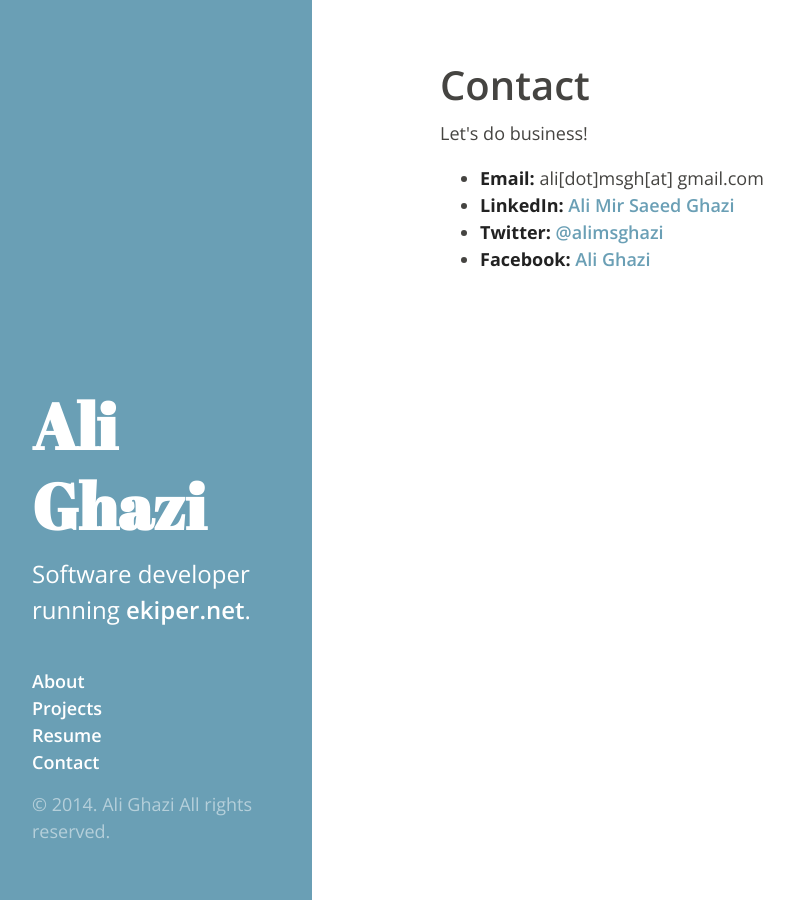
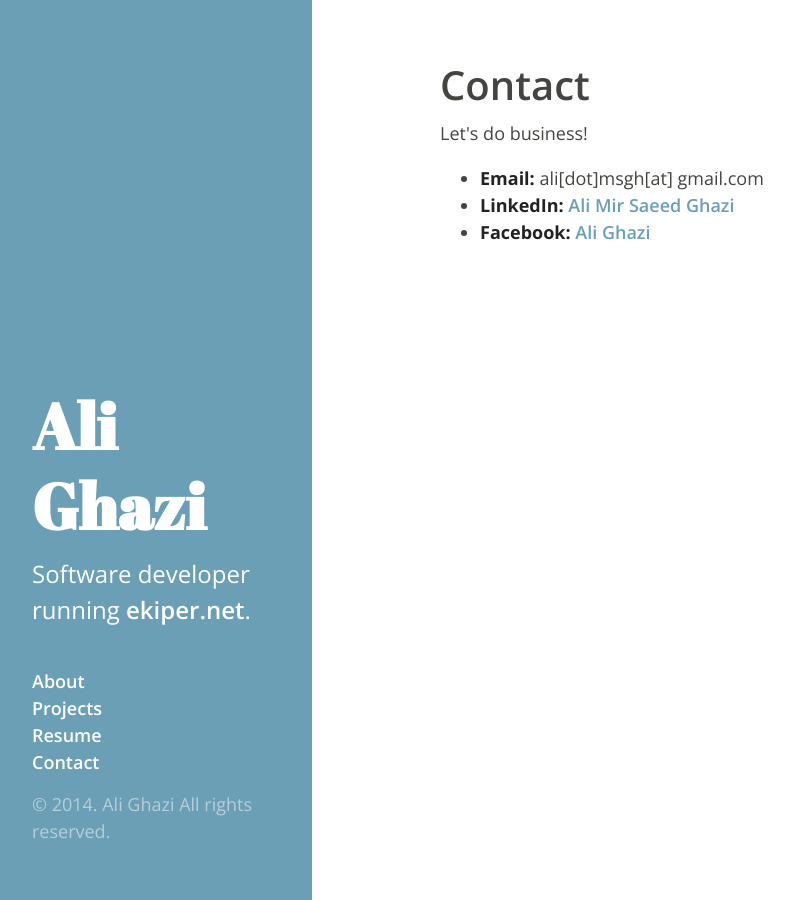
Before and after one commit to alighazi/alighazi.github.io, a Jekyll site: the page built from contact.html, in a window 1280 px wide. Shown: the whole page, without its empty margins (8-802 px from the left). Built offline with Jekyll 4.4.1, drawn with Linux system fonts in a browser that asks for light colours; Markdown is read by kramdown in place of the engine named in the settings.

Commit message:
Update contact.html

```diff
--- a/contact.html
+++ b/contact.html
@@ -11,7 +12,6 @@ title: Contact
   <ul>
     <li><strong>Email: </strong>ali[dot]msgh[at] gmail.com</li>
 	<li><strong>LinkedIn: </strong><a href="http://www.linkedin.com/in/alimsgh">Ali Mir Saeed Ghazi</a></li>
-	<li><strong>Twitter: </strong><a href="http://twitter.com/alimsghazi">@alimsghazi</a></li>
 	<li><strong>Facebook: </strong><a href="http://fb.com/ali.msgh">Ali Ghazi</a></li>
   </ul>
 
```
Also changed, not shown: other parts of contact.html (+1 -0 lines).
